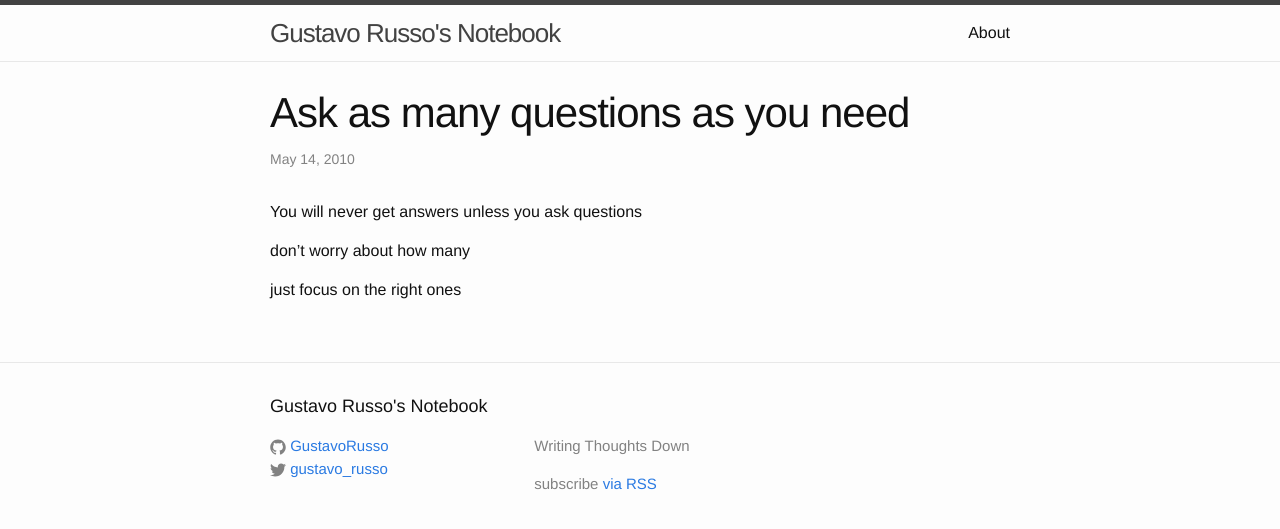
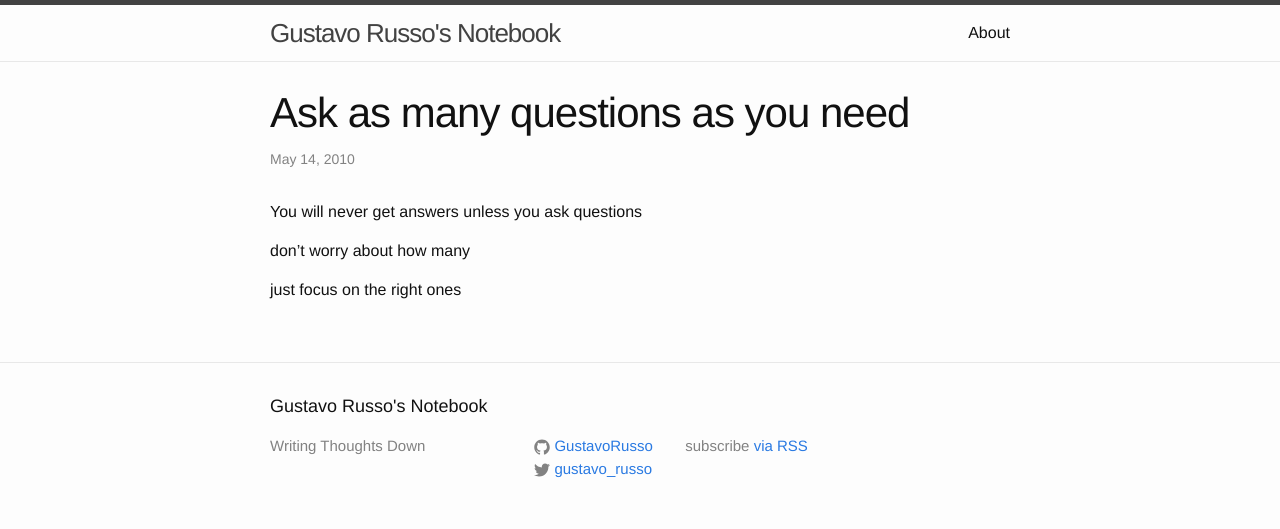
Before and after one commit to GustavoRusso/gustavorusso.github.io, a Jekyll site: the page built from _posts/2010-05-14-ask-as-many-questions-as-you-need.markdown, in a window 1280 px wide. Shown: the top 529 px of the page. Built offline with Jekyll 4.4.1, drawn with Linux system fonts in a browser that asks for light colours.

Commit message:
changed footer to redistribute columns

```diff
--- a/_includes/footer.html
+++ b/_includes/footer.html
@@ -6,6 +6,10 @@
 
     <div class="footer-col-wrapper">
       <div class="footer-col footer-col-1">
+        <p>{{ site.description }}</p>
+      </div>
+
+      <div class="footer-col footer-col-2">
         <ul class="social-media-list">
           {% if site.github_username %}
           <li>
@@ -19,10 +23,10 @@
           </li>
           {% endif %}
         </ul>
+
       </div>
 
       <div class="footer-col footer-col-3">
-        <p>{{ site.description }}</p>
         <p class="rss-subscribe">subscribe <a href="{{ "/feed.xml" | prepend: site.baseurl }}">via RSS</a></p>
       </div>
     </div>
```
